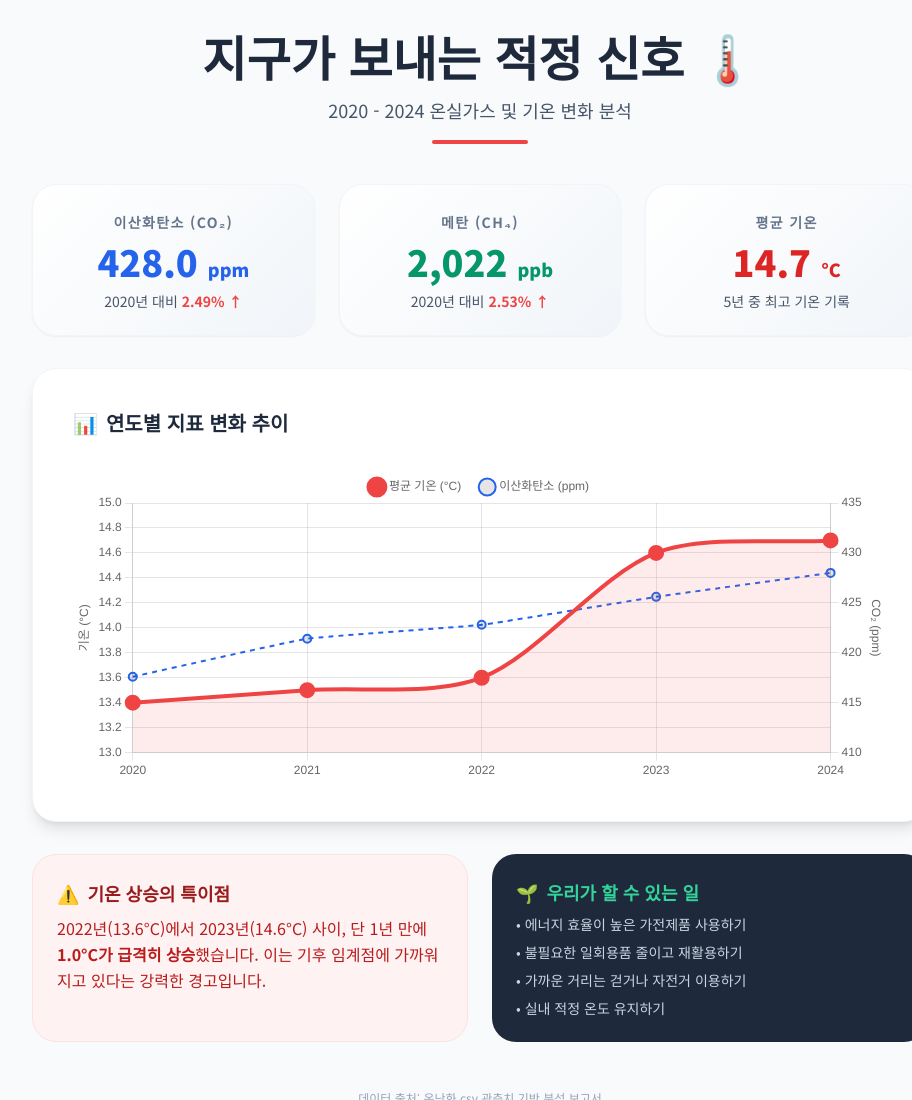
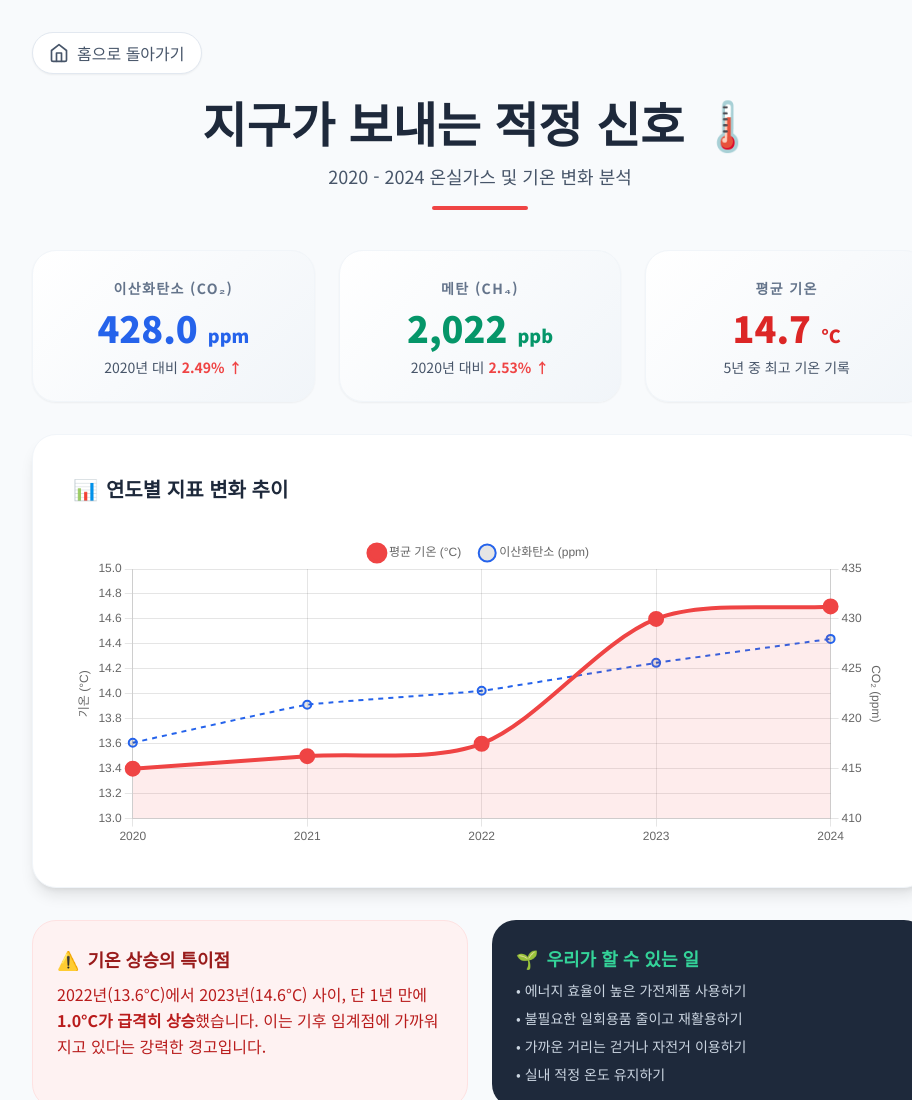
Before and after one commit to noeyisss650-ai/pnu, a plain HTML site: page 02.html in a window 1280 px wide. Shown: the top 1100 px of the page, without its empty margins (160-1072 px from the left). Drawn offline with nearby package versions, Linux system fonts and the light colour scheme.

Commit message:
Update 02.html

```diff
--- a/02.html
+++ b/02.html
@@ -14,6 +14,14 @@
 </head>
 <body class="p-4 md:p-8">
     <div class="max-w-4xl mx-auto">
+        <!-- Home Button -->
+        <div class="flex justify-start mb-6">
+            <a href="index.html" class="flex items-center gap-2 px-4 py-2 bg-white border border-slate-200 rounded-full shadow-sm hover:bg-slate-50 transition-colors text-slate-600 font-medium">
+                <svg xmlns="http://www.w3.org/2000/svg" width="20" height="20" viewBox="0 0 24 24" fill="none" stroke="currentColor" stroke-width="2" stroke-linecap="round" stroke-linejoin="round"><path d="m3 9 9-7 9 7v11a2 2 0 0 1-2 2H5a2 2 0 0 1-2-2z"/><polyline points="9 22 9 12 15 12 15 22"/></svg>
+                홈으로 돌아가기
+            </a>
+        </div>
+
         <!-- Header -->
         <header class="text-center mb-10">
             <h1 class="text-3xl md:text-5xl font-black text-slate-800 mb-4">지구가 보내는 적정 신호 🌡️</h1>
```
